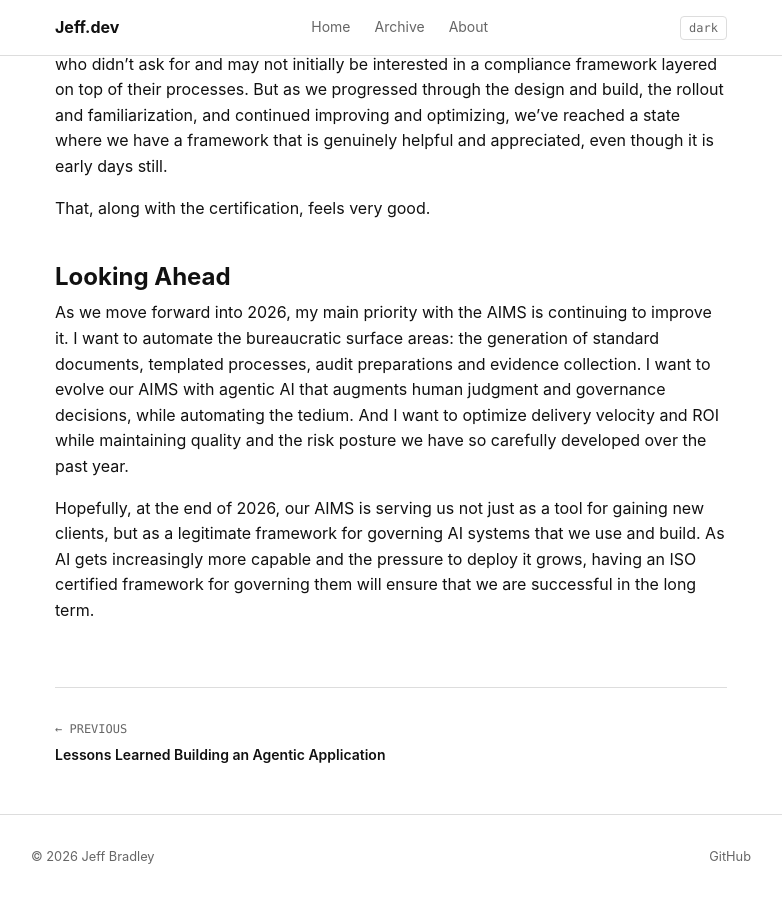
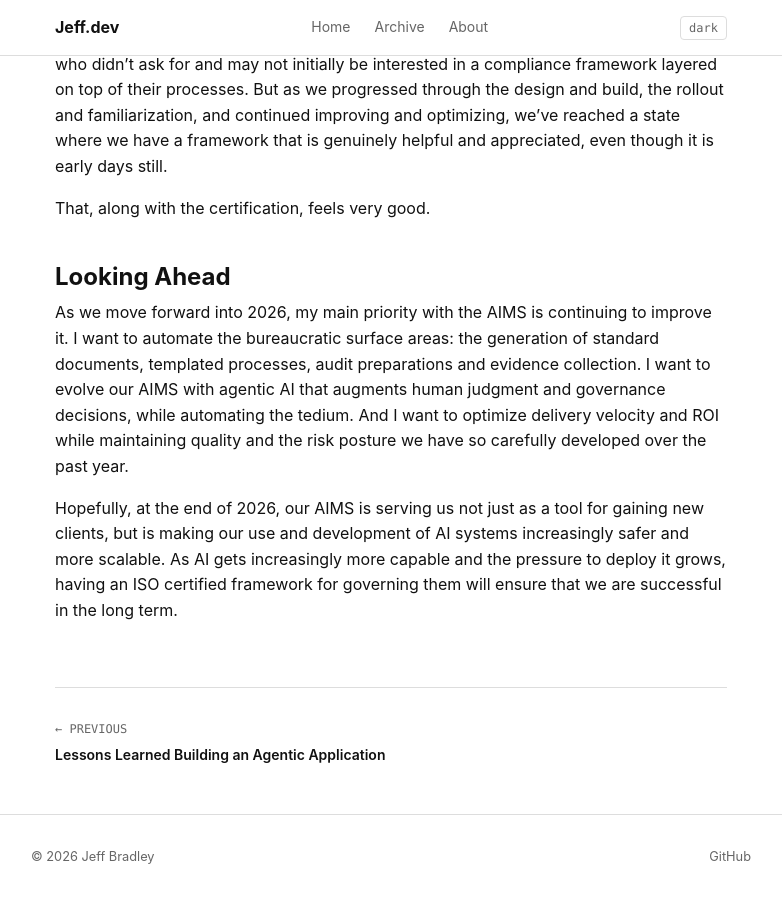
Before and after one commit to jeffgbradley2/jeffgbradley2.github.io, a Jekyll site: the page built from _posts/2026-08-12-passing-iso-42001-audit.md, in a window 1280 px wide and 900 px high, scrolled down 5640 px. Shown: the whole window, without its empty margins (249-1031 px from the left). Built offline with Jekyll 4.4.1, drawn with Linux system fonts in a browser that asks for light colours.

Commit message:
blog: Passing the ISO Audit

```diff
--- a/_posts/2026-08-12-passing-iso-42001-audit.md
+++ b/_posts/2026-08-12-passing-iso-42001-audit.md
@@ -93,4 +93,4 @@
 
 As we move forward into 2026, my main priority with the AIMS is continuing to improve it. I want to automate the bureaucratic surface areas: the generation of standard documents, templated processes, audit preparations and evidence collection. I want to evolve our AIMS with agentic AI that augments human judgment and governance decisions, while automating the tedium. And I want to optimize delivery velocity and ROI while maintaining quality and the risk posture we have so carefully developed over the past year.
 
-Hopefully, at the end of 2026, our AIMS is serving us not just as a tool for gaining new clients, but as a legitimate framework for governing AI systems that we use and build. As AI gets increasingly more capable and the pressure to deploy it grows, having an ISO certified framework for governing them will ensure that we are successful in the long term.
+Hopefully, at the end of 2026, our AIMS is serving us not just as a tool for gaining new clients, but is making our use and development of AI systems increasingly safer and more scalable. As AI gets increasingly more capable and the pressure to deploy it grows, having an ISO certified framework for governing them will ensure that we are successful in the long term.
```
